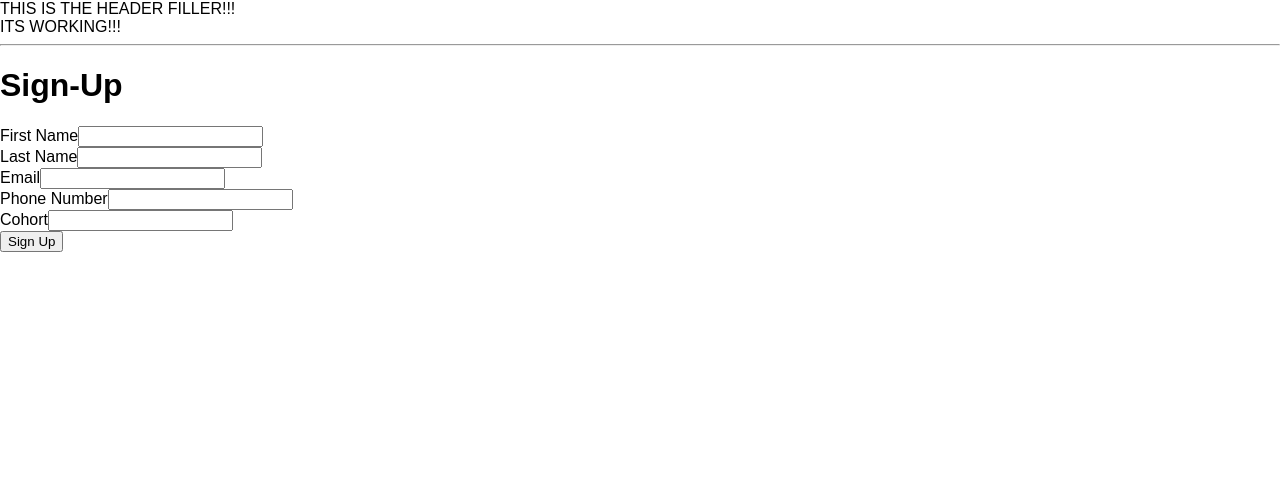
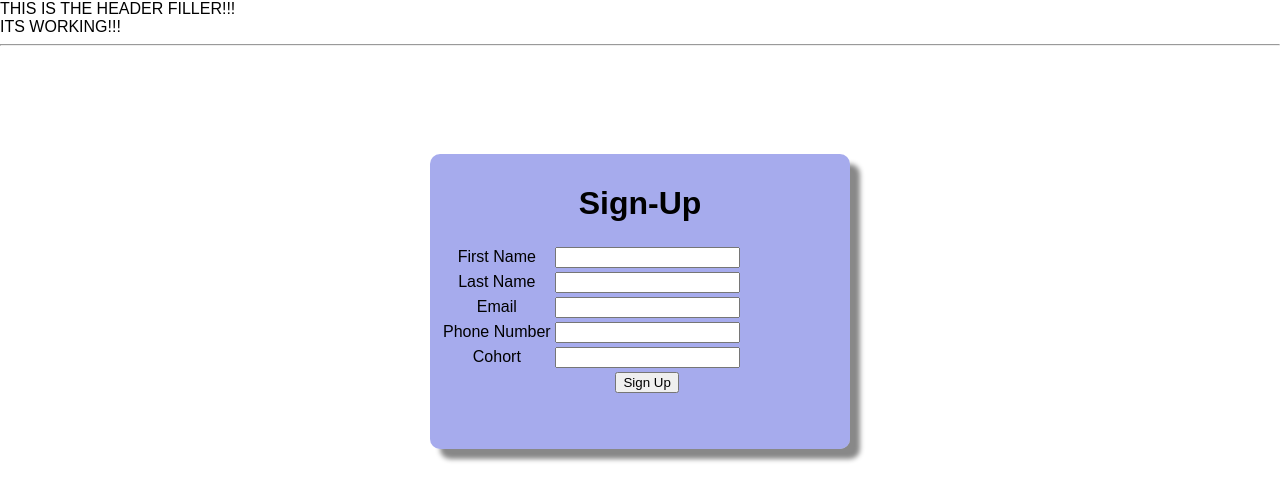
Before and after one commit to smpr/extrapracticeproject, a React (Create React App) app in the folder client/: page / in a window 1280 px wide. Shown: the top 500 px of the page. Built offline with nearby package versions, Linux system fonts and the light colour scheme.

Commit message:
data added to tables to clean it up

```diff
--- a/client/src/components/Student/CreateStudent.js
+++ b/client/src/components/Student/CreateStudent.js
@@ -1,7 +1,25 @@
 import React, { Component } from 'react'
 import { Redirect } from 'react-router-dom'
 import axios from 'axios'
+import styled from 'styled-components'
+const BodyWrapper = styled.div`
+display: flex;
+justify-content: flex-start;
+flex-direction: row-wrap;
 
+
+`
+const SignupForm = styled.div`
+border: 2px rgba(138, 134, 132, .75);
+box-shadow: 10px 10px 5px #888888;
+border-radius: 10px;
+width: 400px;
+height: 275px;
+margin: 100px auto;
+padding: 10px;
+background-color: rgba(58, 69, 215, .45);
+text-align: center;
+`
 class CreateStudent extends Component {
   state = {
     users: [],
@@ -12,9 +30,9 @@ class CreateStudent extends Component {
 
   handleChange = (event) => {
     const attribute = event.target.name
-    const updateUser = {...this.state.users}
+    const updateUser = { ...this.state.users }
     updateUser[attribute] = event.target.value
-    this.setState({users: updateUser})
+    this.setState({ users: updateUser })
   }
 
   handleSubmit = async (event) => {
@@ -23,54 +41,62 @@ class CreateStudent extends Component {
     const res = await axios.post('/api/users', {
       'user': this.state.users
     })
-    this.setState({redirectToUser: true, userId: res.data._id})
+    this.setState({ redirectToUser: true, userId: res.data._id })
   }
 
-  render () {
+  render() {
     if (this.state.redirectToUser) {
       return <Redirect to={`/HomePage`} />
     }
 
     return (
-      <div>
+      <BodyWrapper>
+        <SignupForm>
           <h1>Sign-Up</h1>
           <form onSubmit={this.handleSubmit}>
-          <div>
-            <label htmlFor="firstName">First Name</label>
-            <input
+            <table>
+              <tr>
+                <td><label htmlFor="firstName">First Name</label></td>
+                <td><input
                   onChange={this.handleChange} name="firstName"
                   type="text" value={this.state.users.firstName}
                 />
-          </div>
-          <div>
-            <label htmlFor="lastName">Last Name</label>
-            <input onChange={this.handleChange}
+                </td>
+              </tr>
+              <tr>
+                <td><label htmlFor="lastName">Last Name</label></td>
+                <td> <input onChange={this.handleChange}
                   value={this.state.users.lastName}
-              name="lastName" type="text" />
-          </div>
-          <div>
-            <label htmlFor="email">Email</label>
-            <input onChange={this.handleChange}
+                  name="lastName" type="text" /></td>
+              </tr>
+              <tr>
+                <td><label htmlFor="email">Email</label></td>
+                <td><input onChange={this.handleChange}
                   value={this.state.users.email}
-              name="Email" type="text" />
-          </div>
-          <div>
-            <label htmlFor="phone">Phone Number</label>
-            <input
+                  name="Email" type="text" /></td>
+              </tr>
+              <tr>
+                <td><label htmlFor="phone">Phone Number</label></td>
+                <td><input
                   onChange={this.handleChange} name="phone"
                   type="number" value={this.state.users.phone}
-            />
-          </div>
-          <div>
-            <label htmlFor="cohort">Cohort</label>
-            <input
+                /></td>
+              </tr>
+              <tr>
+                <td> <label htmlFor="cohort">Cohort</label></td>
+                <td> <input
                   onChange={this.handleChange} name="cohort"
                   type="text" value={this.state.users.cohort}
-            />
-          </div>
-          <button>Sign Up</button>
+                /></td>
+              </tr>
+              <tr>
+                <td></td>
+                <td><button>Sign Up</button></td>
+              </tr>
+            </table>
           </form>
-      </div>
+        </SignupForm>
+      </BodyWrapper >
     )
   }
 }
--- a/client/src/components/Teacher/editstudentinfo.js
+++ b/client/src/components/Teacher/editstudentinfo.js
@@ -84,24 +84,35 @@ class StudentInfo extends Component {
 
       <BodyWrapper>
         <UserBlock>
-          <br/>
+          <br />
           <h2><b>Student Info</b></h2>
-          <br/>
-          First Name: <input onChange={this.handleChange} name="firstName" value={this.state.user.firstName} />
-
-        <div>
-          Last Name: <input onChange={this.handleChange} name="lastName" value={this.state.user.lastName} />
-        </div>
-        <div>
-          Email:<input onChange={this.handleChange} name="email" value={this.state.user.email} />
-        </div>
-        <div>
-          Phone:<input onChange={this.handleChange} type="number" name="phone" value={this.state.user.phone} />
-        </div>
-        <div>
-          Cohort:<input onChange={this.handleChange} name="cohort" value={this.state.user.cohort} />
-        </div>
-        <button onClick={this.editUser}>Edit</button>
+          <br />
+          <table>
+            <tr>
+              <td>First Name:</td>
+              <td><input onChange={this.handleChange} name="firstName" value={this.state.user.firstName} /></td>
+            </tr>
+            <tr>
+              <td>Last Name:</td>
+              <td><input onChange={this.handleChange} name="lastName" value={this.state.user.lastName} /></td>
+            </tr>
+            <tr>
+              <td>Email:</td>
+              <td><input onChange={this.handleChange} name="email" value={this.state.user.email} /></td>
+            </tr>
+            <tr>
+              <td>Phone:</td>
+              <td><input onChange={this.handleChange} type="number" name="phone" value={this.state.user.phone} /></td>
+            </tr>
+            <tr>
+              <td>Cohort:</td>
+              <td><input onChange={this.handleChange} name="cohort" value={this.state.user.cohort} /></td>
+            </tr>
+            <tr>
+              <td></td>
+              <td><button onClick={this.editUser}>Edit</button></td>
+            </tr>
+          </table>
         </UserBlock>
       </BodyWrapper>
     );
--- a/client/src/components/Teacher/studentinfo.js
+++ b/client/src/components/Teacher/studentinfo.js
@@ -63,25 +63,36 @@ class StudentInfo extends Component {
         <Nav />
         <BodyWrapper>
           <UserBlock>
-          <br/>
+            <br />
             <h2><b>Student Info</b></h2>
-          <br/>
-          <b>First Name:</b> {this.state.user.firstName}
+            <br />
+            <table>
+              <tr>
+                <td><b>First Name:</b></td>
+                <td>{this.state.user.firstName}</td>
+              </tr>
+              <tr>
+                <td><b>Last Name:</b></td>
+                <td>{this.state.user.lastName}</td>
+              </tr>
+              <tr>
+                <td><b>Email:</b></td>
+                <td>{this.state.user.email}</td>
+              </tr>
+              <tr>
+                <td><b>Phone:</b></td>
+                <td>{this.state.user.phone}</td>
+              </tr>
+              <tr>
+                <td><b>Cohort:</b></td>
+                <td>{this.state.user.cohort}</td>
+              </tr>
+              <tr>
+                <td><button onClick={this.deleteUser}>Delete Student</button></td>
+                <td><Link to={`/teacher/${this.props.match.params.studentId}/editstudentinfo`}><button>Edit</button></Link></td>
+              </tr>
+            </table>
 
-        <div>
-          <b>Last Name: </b> {this.state.user.lastName}
-        </div>
-        <div>
-          <b>Email:</b> {this.state.user.email}
-        </div>
-        <div>
-          <b>Phone:</b> {this.state.user.phone}
-        </div>
-        <div>
-          <b>Cohort:</b> {this.state.user.cohort}
-        </div>
-        <button onClick={this.deleteUser}>Delete Student</button>
-        <Link to={`/teacher/${this.props.match.params.studentId}/editstudentinfo`}><button>Edit</button></Link>
           </UserBlock>
         </BodyWrapper>
       </div>
```
Lines whose indentation alone changed are shown as unchanged.
